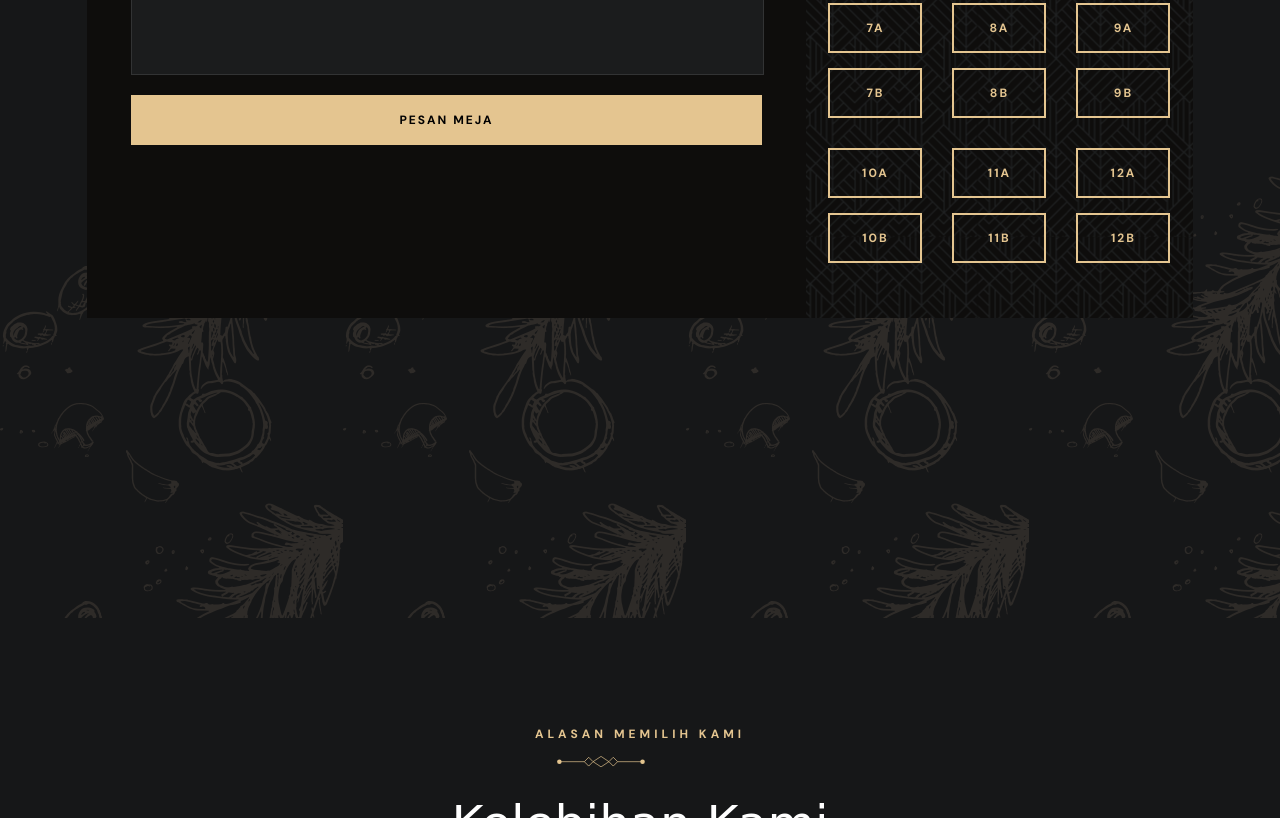
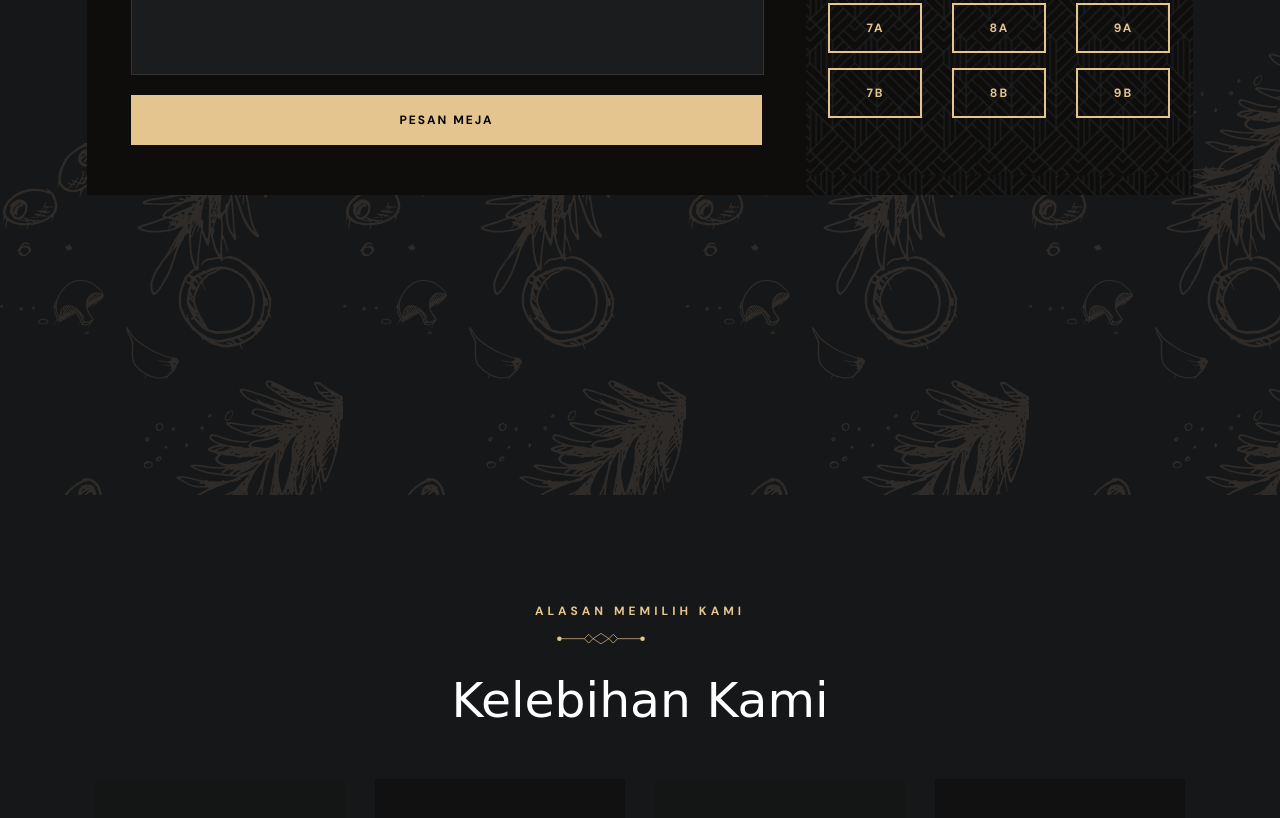
Before and after one commit to Morfz/warung-banjar, a plain HTML site: page index.html in a window 1280 px wide. Shown: the part 5775-6593 px from the top of the page. Drawn offline with nearby package versions, Linux system fonts and the light colour scheme; a web font is replaced by a local one.

Commit message:
Update index.html

```diff
--- a/index.html
+++ b/index.html
@@ -452,44 +452,7 @@
                                     </th>
                                 </tr>
                                 <th></th>
-                                <tr>
-                                    <th>
-                                        <button class="btn over-slider" data-text="10a">
-                                            <span>10a</span>
-                                        </button>
-                                    </th>
-                                    <th></th>
-                                    <th>
-                                        <button class="btn over-slider" data-text="11a">
-                                            <span>11a</span>
-                                        </button>
-                                    </th>
-                                    <th></th>
-                                    <th>
-                                        <button class="btn over-slider" data-text="12a">
-                                            <span>12a</span>
-                                        </button>
-                                    </th>
-                                </tr>
-                                <tr>
-                                    <th>
-                                        <button class="btn over-slider" data-text="10b">
-                                            <span>10b</span>
-                                        </button>
-                                    </th>
-                                    <th></th>
-                                    <th>
-                                        <button class="btn over-slider" data-text="11b">
-                                            <span>11b</span>
-                                        </button>
-                                    </th>
-                                    <th></th>
-                                    <th>
-                                        <button class="btn over-slider" data-text="12b">
-                                            <span>12b</span>
-                                        </button>
-                                    </th>
-                                </tr>
+
                             </tbody>
                         </table>
                     </div>
```
